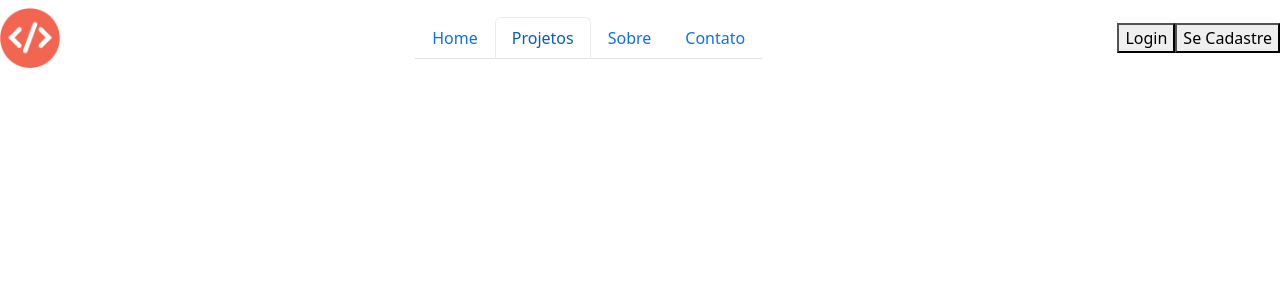
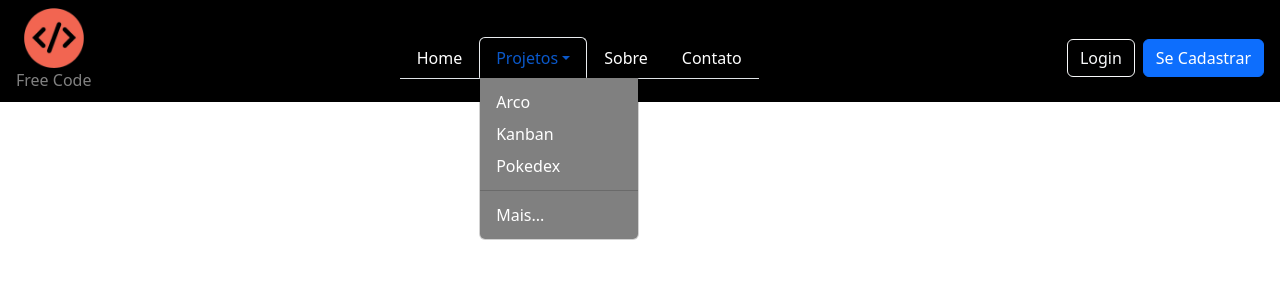
Before and after one commit to tobiasramos/navbar, a React (Vite) app: page / in a window 1280 px wide. Both pictures are taken after a click on the link "Projetos". Shown: the top 300 px of the page. Built offline with nearby package versions, Linux system fonts and the light colour scheme.

Commit message:
front-#2:finishing desktop styling/feat

```diff
--- a/src/App.css
+++ b/src/App.css
@@ -1,9 +1,41 @@
-body{
+body {
   margin: 0px;
   padding: 0px;
   box-sizing: border-box;
 }
 
-img {
+.logo {
+  display: flex;
+  flex-direction: column;
+  align-items: center;
+}
+
+.logo img {
   width: 60px;
 }
+
+.logo p {
+  color: #808080;
+}
+
+.navContainer {
+  height: 6.4rem;
+  background-color: rgb(28, 28, 28);
+}
+
+.navContainer:hover {
+  transition: 0.5s;
+  background-color: rgb(0, 0, 0);
+}
+
+.navContainer li a {
+  color: #fff;
+}
+
+.navContainer li a:hover {
+  color: #0a84ae;
+}
+
+.menuContainer {
+  background-color: #808080;
+}
--- a/src/components/navBar/navBar.jsx
+++ b/src/components/navBar/navBar.jsx
@@ -1,9 +1,11 @@
+import "../../App.css";
 import logo from "../../assets/logo.png";
 const NavBar = () => {
   return (
-    <nav className="navbar">
-      <div>
+    <nav className="navbar navContainer">
+      <div className="logo ms-3">
         <img src={logo} alt="Logo da navbar" />
+        <p>Free Code</p>
       </div>
 
       <ul className="nav nav-tabs">
@@ -12,10 +14,39 @@ const NavBar = () => {
             Home
           </a>
         </li>
-        <li className="nav-item">
-          <a className="nav-link" href="#">
+        <li className="nav-item dropdown">
+          <a
+            className="nav-link dropdown-toggle"
+            data-bs-toggle="dropdown"
+            href="#"
+          >
             Projetos
           </a>
+          <ul className="dropdown-menu menuContainer">
+            <li>
+              <a className="dropdown-item" href="#">
+                Arco
+              </a>
+            </li>
+            <li>
+              <a className="dropdown-item" href="#">
+                Kanban
+              </a>
+            </li>
+            <li>
+              <a className="dropdown-item" href="#">
+                Pokedex
+              </a>
+            </li>
+            <li>
+              <hr class="dropdown-divider"></hr>
+            </li>
+            <li>
+              <a className="dropdown-item" href="#">
+                Mais...
+              </a>
+            </li>
+          </ul>
         </li>
         <li className="nav-item">
           <a className="nav-link" href="#">
@@ -28,9 +59,9 @@ const NavBar = () => {
           </a>
         </li>
       </ul>
-      <form>
-        <button>Login</button>
-        <button>Se Cadastre</button>
+      <form className="d-flex me-3">
+        <button className="btn btn-outline-light me-2">Login</button>
+        <button className="btn btn-primary">Se Cadastrar</button>
       </form>
     </nav>
   );
```
